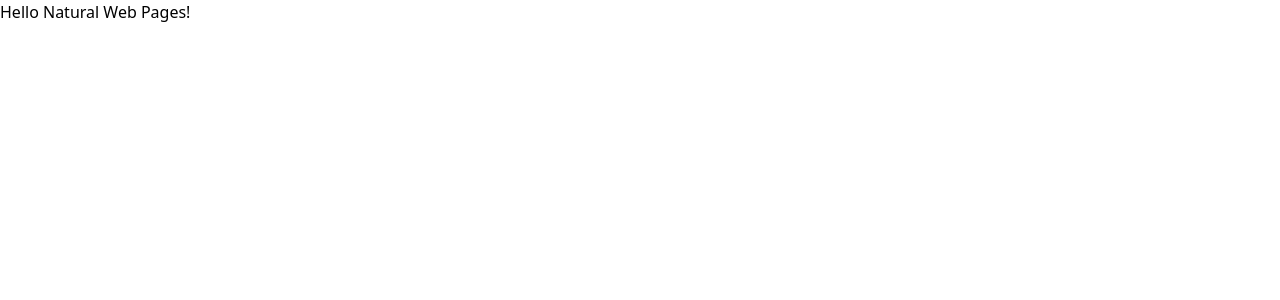
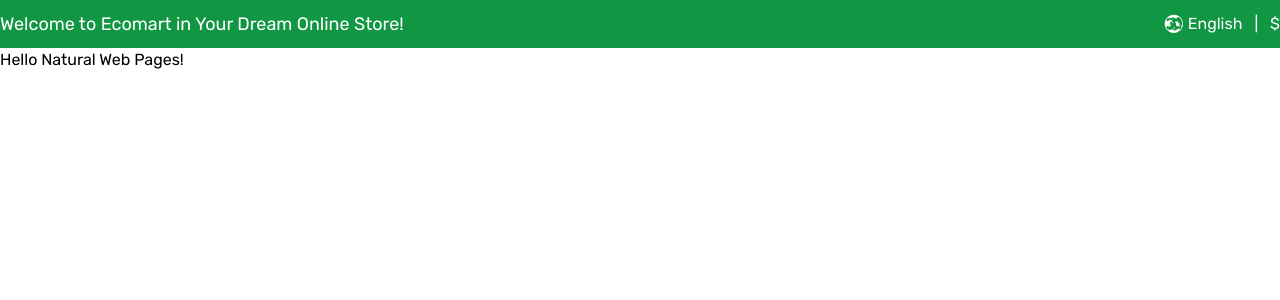
Before and after one commit to enesgulcu/Natural-Green-E-Commerce, a Next.js app: page / in a window 1280 px wide. Shown: the top 300 px of the page. Built offline with nearby package versions, Linux system fonts and the light colour scheme.

Commit message:
Create TopBar of Menu.

```diff
--- /dev/null
+++ b/components/Header/Language.js
@@ -0,0 +1,51 @@
+import { GiWorld } from "react-icons/gi";
+import { useSelector, useDispatch } from "react-redux";
+import {showLanguageDropDown, changeLanguage} from "../../redux/states/header/topBar/topBar.js";
+//tailwind styled component
+import {LanguageSection, LanguageButton, DropDownLanguage, LanguageList, ChooseLanguage,} from '../../styles/Header/topBar';
+import { motion, AnimatePresence } from "framer-motion";
+
+
+export default function Language() {
+    const dispatch = useDispatch();
+    const languageDropDownCheck = useSelector((state) => state.topBar.languageDropDown);
+    const Language = useSelector((state) => state.topBar.language);
+  return (
+    <>
+        <LanguageSection>
+            <LanguageButton onClick={() => dispatch(showLanguageDropDown())}>
+              <GiWorld size={20} className="mr-1" />
+              <h5>{Language}</h5>
+            </LanguageButton>
+              <AnimatePresence>
+              {languageDropDownCheck && (
+                <motion.div
+                //initial:animasyon başlangıç değerleri
+                //animate:animasyonun bitiş değerleri
+                //exit:animasyonun geri sarma final değerleri
+                //transition:animasyonun gerçekleşme süresi
+                //Not: "motion.div" ile hareket edecek olan yapıyı sarmalla!
+                initial={{ opacity: 0, x:-90 }}
+                animate={{ opacity: 1, y: 30 }}
+                exit={{ opacity: 0, y:0 }}
+                transition={{duration: 0.5 }}>
+                <DropDownLanguage>
+                  <ChooseLanguage>
+                    <LanguageList $isActive={Language ==="English"} onClick={() => dispatch(changeLanguage("English"), dispatch(showLanguageDropDown()))}>
+                      English
+                    </LanguageList>
+                    <LanguageList $isActive={Language ==="Turkish"} onClick={() => dispatch(changeLanguage("Turkish"), dispatch(showLanguageDropDown()))}>
+                      Turkish
+                    </LanguageList>
+                    <LanguageList $isActive={Language ==="Spanish"} onClick={() => dispatch(changeLanguage("Spanish"), dispatch(showLanguageDropDown()))}>
+                      Spanish
+                    </LanguageList>
+                  </ChooseLanguage>
+                </DropDownLanguage>
+                </motion.div>
+              )}
+              </AnimatePresence>
+          </LanguageSection>
+    </>
+  )
+}
--- /dev/null
+++ b/components/Header/Money.js
@@ -0,0 +1,47 @@
+import { useSelector, useDispatch } from "react-redux";
+import {MoneySection, MoneyButton, DropDownMoney, MoneyList, ChooseMoney} from '../../styles/Header/topBar';
+import {showMoneyDropDown, changeMoney} from "../../redux/states/header/topBar/topBar.js";
+import { motion, AnimatePresence } from "framer-motion";
+
+export default function Money() {
+    const dispatch = useDispatch();
+    const moneyDropDownCheck = useSelector((state) => state.topBar.moneyDropDown);
+    const Money = useSelector((state) => state.topBar.money);
+  return (
+    <>
+       <MoneySection>
+            <MoneyButton onClick={() => dispatch(showMoneyDropDown())}>
+              <h5>{Money}</h5>
+            </MoneyButton>
+              <AnimatePresence>
+              {moneyDropDownCheck && (
+                <motion.div
+                //initial:animasyon başlangıç değerleri
+                //animate:animasyonun bitiş değerleri
+                //exit:animasyonun geri sarma final değerleri
+                //transition:animasyonun gerçekleşme süresi
+                //Not: "motion.div" ile hareket edecek olan yapıyı sarmalla!
+                initial={{ opacity: 0, x:-45 }}
+                animate={{ opacity: 1, y: 30 }}
+                exit={{ opacity: 0, y:0 }}
+                transition={{duration: 0.5 }}>
+                <DropDownMoney>
+                  <ChooseMoney>
+                    <MoneyList $isActive={Money ==="$"} onClick={() => dispatch(changeMoney("$"), dispatch(showMoneyDropDown()))}>
+                    $ Dolar
+                    </MoneyList>
+                    <MoneyList $isActive={Money ==="₺"} onClick={() => dispatch(changeMoney("₺"), dispatch(showMoneyDropDown()))}>
+                    ₺ TL
+                    </MoneyList>
+                    <MoneyList $isActive={Money ==="€"} onClick={() => dispatch(changeMoney("€"), dispatch(showMoneyDropDown()))}>
+                    € Euro
+                    </MoneyList>
+                  </ChooseMoney>
+                </DropDownMoney>
+                </motion.div>
+              )}
+              </AnimatePresence>
+          </MoneySection>
+    </>
+  )
+}
--- /dev/null
+++ b/components/Header/TopBar.js
@@ -0,0 +1,19 @@
+//tailwind styled component
+import {Section, Container, RightSide} from '../../styles/Header/topBar';
+import Money from './Money.js'
+import Language from './Language.js'
+
+export default function TopBar() {
+  return (
+    <Section>
+      <Container>
+        <p className='text-sm text-center md:text-left md:text-lg'>Welcome to Ecomart in Your Dream Online Store!</p>
+        <RightSide>
+          <Language/>
+          <span>|</span>
+            <Money/>
+        </RightSide>
+      </Container>
+    </Section>
+  );
+}
--- /dev/null
+++ b/components/Header/index.js
@@ -0,0 +1,12 @@
+import React from 'react'
+import TopBar from './topBar.js'
+
+function index() {
+  return (
+    <div>
+        <TopBar/>
+    </div>
+  )
+}
+
+export default index
--- a/package.json
+++ b/package.json
@@ -10,9 +10,11 @@
   },
   "dependencies": {
     "@reduxjs/toolkit": "^1.8.1",
+    "framer-motion": "^6.3.3",
     "next": "12.1.6",
     "react": "18.1.0",
     "react-dom": "18.1.0",
+    "react-icons": "^4.3.1",
     "react-redux": "^8.0.1"
   },
   "devDependencies": {
@@ -20,6 +22,7 @@
     "eslint": "8.15.0",
     "eslint-config-next": "12.1.6",
     "postcss": "^8.4.13",
+    "tailwind-styled-components": "^2.1.7",
     "tailwindcss": "^3.0.24"
   }
 }
--- a/pages/_app.js
+++ b/pages/_app.js
@@ -1,12 +1,14 @@
 import '../styles/globals.css'
 import { store } from '../redux/store.js';
 import { Provider } from 'react-redux';
+import  Header  from '../components/Header';
 
 
 
 function MyApp({ Component, pageProps }) {
   return (
     <Provider store={store}>
+    <Header/>
       <Component {...pageProps} />
     </Provider>
   )
--- /dev/null
+++ b/redux/states/header/topBar/topBar.js
@@ -0,0 +1,35 @@
+import { createSlice } from "@reduxjs/toolkit";
+export const languageSlice = createSlice({
+
+    name:'dropDown',
+    initialState:{
+
+    languageDropDown: false,
+    language:"English",
+    moneyDropDown: false,
+    money:"$",
+    },
+
+    reducers:{
+
+        showLanguageDropDown:(state)=>{
+            state.moneyDropDown = false;
+            state.languageDropDown = !state.languageDropDown;
+        },
+        changeLanguage:(state, action)=>{
+            state.language = action.payload
+        },
+
+        showMoneyDropDown:(state)=>{
+            state.languageDropDown = false;
+            state.moneyDropDown = !state.moneyDropDown
+        },
+        changeMoney:(state, action)=>{
+            state.money = action.payload
+        },
+    }
+
+});
+
+export const {showLanguageDropDown, changeLanguage, showMoneyDropDown, changeMoney} = languageSlice.actions;
+export default languageSlice.reducer;
--- a/redux/store.js
+++ b/redux/store.js
@@ -1,7 +1,7 @@
 import { configureStore } from "@reduxjs/toolkit";
-
+import topBarReducer from './states/header/topBar/topBar.js';
 export const store = configureStore({
     reducer:{
-
+        topBar:topBarReducer,
     },
 });
--- /dev/null
+++ b/styles/Header/topBar.js
@@ -0,0 +1,67 @@
+import tw from "tailwind-styled-components";
+
+export const Section = tw.section`
+bg-primary
+text-white
+`;
+
+export const Container = tw.div`
+container
+flex-col
+items-center
+flex
+py-2.5
+mx-auto
+
+md:flex-row
+md:justify-between
+`;
+
+export const RightSide = tw.div`
+flex
+items-center
+gap-x-3
+`;
+
+export const LanguageSection = tw.div`
+flex
+items-center
+`;
+
+export const LanguageButton = tw.button`
+flex
+items-center
+`;
+
+export const DropDownLanguage = tw.div`
+bg-white
+border-solid
+border
+border-zinc-200
+absolute
+text-black
+w-[100px]
+rounded
+`;
+
+export const LanguageList = tw.li`
+${(p) => (p.$isActive && "bg-gray-200 font-semibold")}
+p-1
+text-neutral-600
+hover:bg-gray-100
+`;
+
+export const ChooseLanguage = tw.ul`
+flex
+flex-col
+w-full
+text-center
+cursor-pointer
+`;
+
+
+export const MoneySection = LanguageSection;
+export const MoneyButton = LanguageButton;
+export const DropDownMoney = DropDownLanguage;
+export const MoneyList = LanguageList;
+export const ChooseMoney = ChooseLanguage;
--- a/styles/globals.css
+++ b/styles/globals.css
@@ -1,3 +1,5 @@
+@import url('https://fonts.googleapis.com/css2?family=Rubik:ital,wght@0,300;0,400;0,500;0,600;0,700;0,800;0,900;1,300;1,400;1,500;1,600;1,700;1,800;1,900&display=swap');
+
 @tailwind base;
 @tailwind components;
 @tailwind utilities;
@@ -6,4 +8,5 @@
   margin: 0;
   padding: 0;
   box-sizing: border-box;
+  font-family: 'Rubik', sans-serif;
 }
--- a/tailwind.config.js
+++ b/tailwind.config.js
@@ -1,10 +1,16 @@
 module.exports = {
+  mode:"jit",
   content: [
+    "./styles/**/*.{js,ts,jsx,tsx}",
     "./pages/**/*.{js,ts,jsx,tsx}",
     "./components/**/*.{js,ts,jsx,tsx}",
   ],
   theme: {
-    extend: {},
+    extend: {
+      colors:{
+        primary:"#119744",
+      }
+    },
   },
   plugins: [],
 }
```
Also changed, not shown: 1 other file (tests, documents, lock files or other folders).
